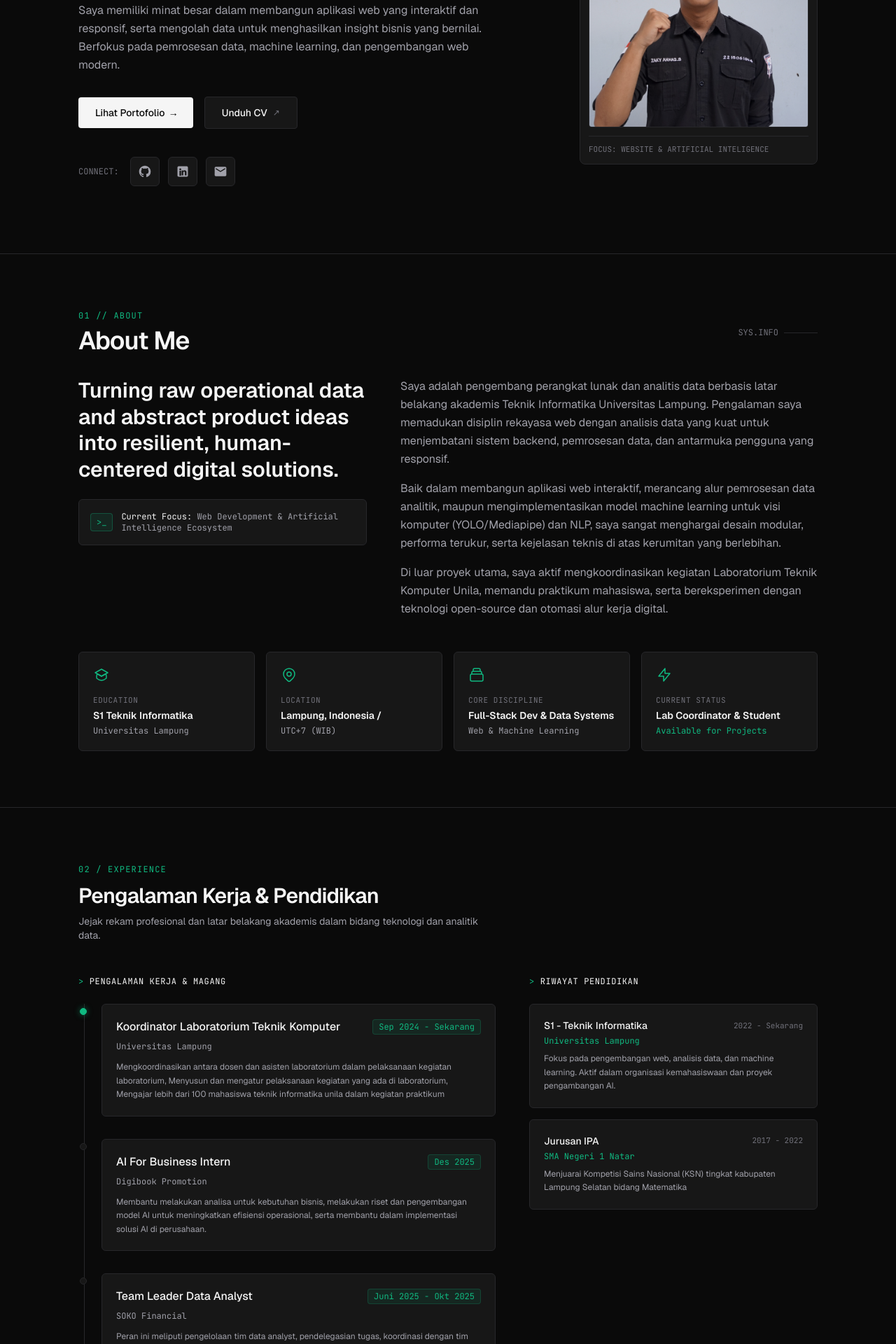
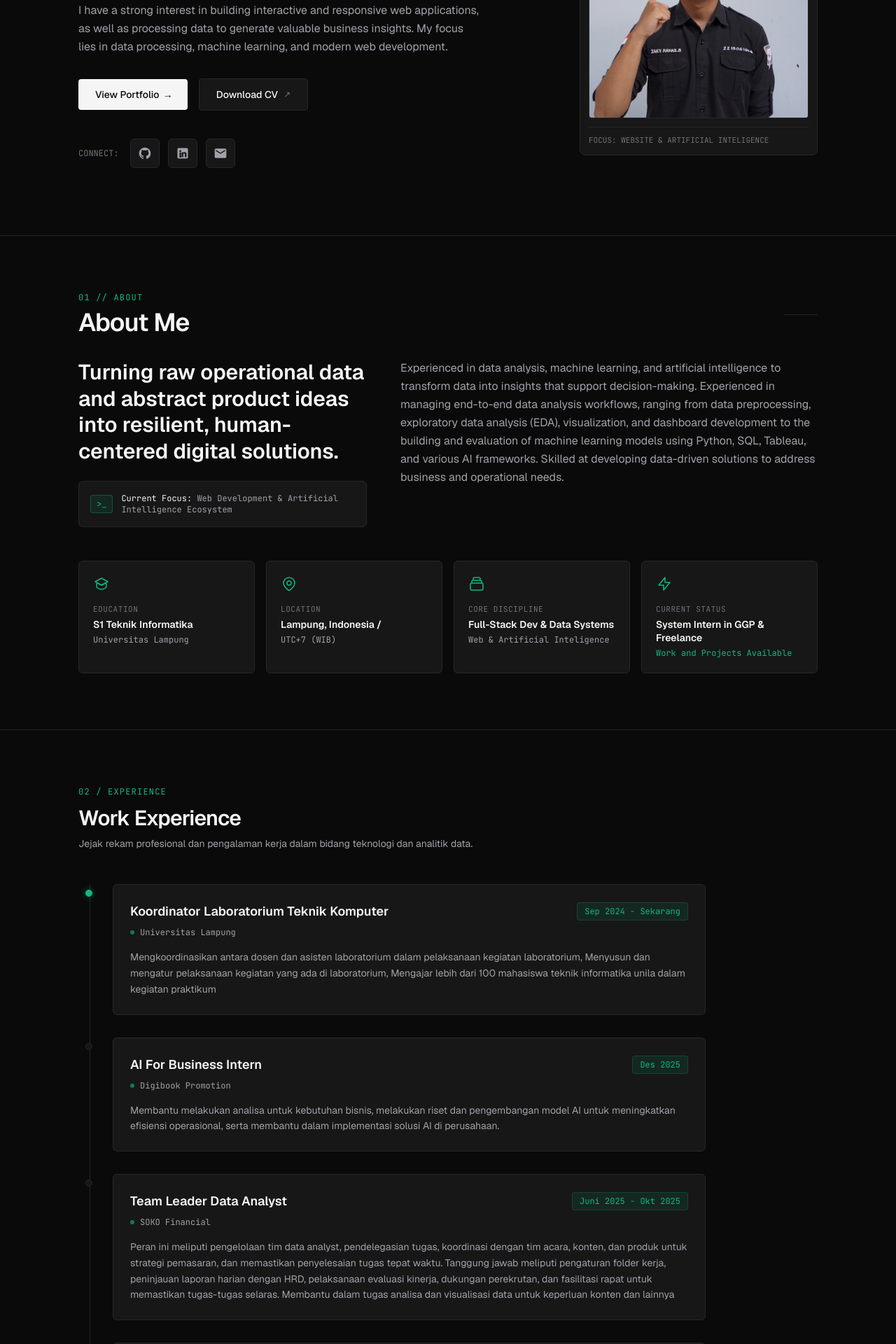
Before and after one commit to zakiahmadbasyary/porto-react, a React (Vite) app: page / in a window 1280 px wide. Shown: the part 320-2240 px from the top of the page at 70% size. Built offline with nearby package versions, Linux system fonts and the light colour scheme.

Commit message:
update konten

```diff
--- a/src/components/sections/About.jsx
+++ b/src/components/sections/About.jsx
@@ -17,7 +17,7 @@ export default function About() {
           </div>
 
           <div className="hidden sm:flex items-center gap-2 font-mono text-xs text-[#71717A]">
-            <span>SYS.INFO</span>
+            {/* <span>SYS.INFO</span> */}
             <span className="w-12 h-[1px] bg-[#27272A]" />
           </div>
         </div>
@@ -57,15 +57,12 @@ export default function About() {
             transition={{ duration: 0.6, delay: 0.15 }}
           >
             <p>
-              Saya adalah pengembang perangkat lunak dan analitis data berbasis latar belakang akademis Teknik Informatika Universitas Lampung. Pengalaman saya memadukan disiplin rekayasa web dengan analisis data yang kuat untuk menjembatani sistem backend, pemrosesan data, dan antarmuka pengguna yang responsif.
-            </p>
-
-            <p>
-              Baik dalam membangun aplikasi web interaktif, merancang alur pemrosesan data analitik, maupun mengimplementasikan model machine learning untuk visi komputer (YOLO/Mediapipe) dan NLP, saya sangat menghargai desain modular, performa terukur, serta kejelasan teknis di atas kerumitan yang berlebihan.
-            </p>
-
-            <p>
-              Di luar proyek utama, saya aktif mengkoordinasikan kegiatan Laboratorium Teknik Komputer Unila, memandu praktikum mahasiswa, serta bereksperimen dengan teknologi open-source dan otomasi alur kerja digital.
+            Experienced in data analysis, machine learning, and artificial intelligence to transform data into
+            insights that support decision-making. Experienced in managing end-to-end data analysis
+            workflows, ranging from data preprocessing, exploratory data analysis (EDA), visualization,
+            and dashboard development to the building and evaluation of machine learning models using
+            Python, SQL, Tableau, and various AI frameworks. Skilled at developing data-driven solutions
+            to address business and operational needs.
             </p>
           </motion.div>
 
@@ -149,7 +146,7 @@ export default function About() {
                 Full-Stack Dev &amp; Data Systems
               </div>
               <div className="text-xs text-[#A1A1AA] mt-1 font-mono">
-                Web &amp; Machine Learning
+                Web &amp; Artificial Inteligence
               </div>
             </div>
           </motion.div>
@@ -172,10 +169,10 @@ export default function About() {
                 CURRENT STATUS
               </div>
               <div className="font-semibold text-sm text-[#F5F5F5] leading-snug">
-                Lab Coordinator &amp; Student
+                System Intern in GGP &amp; Freelance
               </div>
               <div className="text-xs text-[#10B981] mt-1 font-mono">
-                Available for Projects
+                Work and Projects Available
               </div>
             </div>
           </motion.div>
--- a/src/components/sections/Experience.jsx
+++ b/src/components/sections/Experience.jsx
@@ -1,6 +1,5 @@
 import { motion } from "framer-motion";
 import { experiences } from "../../data/experience";
-import { educations } from "../../data/education";
 
 export default function Experience() {
   return (
@@ -15,23 +14,16 @@ export default function Experience() {
         {/* SECTION HEADING */}
         <div className="mb-12">
           <h2 className="text-2xl md:text-3xl font-semibold text-[#F5F5F5] tracking-tight">
-            Pengalaman Kerja &amp; Pendidikan
+            Work Experience
           </h2>
           <p className="text-[#A1A1AA] text-sm mt-2 max-w-xl">
-            Jejak rekam profesional dan latar belakang akademis dalam bidang teknologi dan analitik data.
+            Jejak rekam profesional dan pengalaman kerja dalam bidang teknologi dan analitik data.
           </p>
         </div>
 
-        {/* 2-COLUMN TIMELINE GRID */}
-        <div className="grid md:grid-cols-12 gap-10 md:gap-12">
-
-          {/* WORK EXPERIENCE (7 cols on desktop) */}
-          <div className="md:col-span-7 space-y-6">
-            <h3 className="font-mono text-xs uppercase tracking-wider text-[#F5F5F5] flex items-center gap-2 mb-6">
-              <span className="text-[#10B981]">&gt;</span> PENGALAMAN KERJA &amp; MAGANG
-            </h3>
-
-            <div className="relative border-l border-[#27272A] pl-6 space-y-8 ml-2">
+        {/* FULL WIDTH VERTICAL TIMELINE */}
+        <div className="max-w-4xl">
+          <div className="relative border-l border-[#27272A] pl-6 sm:pl-8 space-y-8 ml-2 sm:ml-4">
             {experiences.map((item, index) => (
               <motion.div
                 key={index}
@@ -43,7 +35,7 @@ export default function Experience() {
               >
                 {/* TIMELINE PULSE CIRCLE */}
                 <span
-                    className={`absolute -left-[31px] top-1.5 w-2.5 h-2.5 rounded-full border ${
+                  className={`absolute -left-[31px] sm:-left-[39px] top-2 w-2.5 h-2.5 rounded-full border ${
                     item.active
                       ? "bg-[#10B981] border-[#10B981] shadow-[0_0_8px_rgba(16,185,129,0.5)]"
                       : "bg-[#171717] border-[#27272A] group-hover:border-[#10B981]"
@@ -51,21 +43,22 @@ export default function Experience() {
                 />
 
                 {/* EXPERIENCE CARD */}
-                  <div className="bg-[#171717] border border-[#27272A] group-hover:border-[#3F3F46] rounded-md p-5 transition-colors">
-                    <div className="flex flex-wrap items-center justify-between gap-2 mb-2">
-                      <h4 className="font-medium text-[#F5F5F5] text-base">
+                <div className="bg-[#171717] border border-[#27272A] group-hover:border-[#3F3F46] rounded-md p-6 transition-colors">
+                  <div className="flex flex-wrap items-center justify-between gap-3 mb-2">
+                    <h3 className="font-semibold text-[#F5F5F5] text-lg group-hover:text-[#10B981] transition-colors">
                       {item.role}
-                      </h4>
-                      <span className="font-mono text-xs text-[#10B981] bg-[#10B981]/10 px-2 py-0.5 rounded border border-[#10B981]/20">
+                    </h3>
+                    <span className="font-mono text-xs text-[#10B981] bg-[#10B981]/10 px-2.5 py-1 rounded border border-[#10B981]/20">
                       {item.period}
                     </span>
                   </div>
 
-                    <div className="font-mono text-xs text-[#A1A1AA] mb-3">
-                      {item.company}
+                  <div className="font-mono text-xs text-[#A1A1AA] mb-4 flex items-center gap-2">
+                    <span className="w-1.5 h-1.5 rounded-full bg-[#10B981]/60" />
+                    <span>{item.company}</span>
                   </div>
 
-                    <p className="text-xs text-[#A1A1AA] leading-relaxed">
+                  <p className="text-sm text-[#A1A1AA] leading-relaxed">
                     {item.description}
                   </p>
                 </div>
@@ -74,44 +67,6 @@ export default function Experience() {
           </div>
         </div>
 
-          {/* EDUCATION (5 cols on desktop) */}
-          <div className="md:col-span-5 space-y-6">
-            <h3 className="font-mono text-xs uppercase tracking-wider text-[#F5F5F5] flex items-center gap-2 mb-6">
-              <span className="text-[#10B981]">&gt;</span> RIWAYAT PENDIDIKAN
-            </h3>
-
-            <div className="space-y-4">
-              {educations.map((item, index) => (
-                <motion.div
-                  key={index}
-                  className="bg-[#171717] border border-[#27272A] hover:border-[#3F3F46] rounded-md p-5 transition-colors"
-                  initial={{ opacity: 0, y: 20 }}
-                  whileInView={{ opacity: 1, y: 0 }}
-                  viewport={{ once: true }}
-                  transition={{ delay: index * 0.1, duration: 0.5 }}
-                >
-                  <div className="flex items-center justify-between gap-2 mb-1">
-                    <h4 className="font-medium text-[#F5F5F5] text-sm">
-                      {item.title}
-                    </h4>
-                    <span className="font-mono text-[11px] text-[#71717A]">
-                      {item.period}
-                    </span>
-                  </div>
-
-                  <div className="font-mono text-xs text-[#10B981] mb-2">
-                    {item.institution}
-                  </div>
-
-                  <p className="text-xs text-[#A1A1AA] leading-relaxed">
-                    {item.description}
-                  </p>
-                </motion.div>
-              ))}
-            </div>
-          </div>
-
-        </div>
       </div>
     </section>
   );
--- a/src/components/sections/Hero.jsx
+++ b/src/components/sections/Hero.jsx
@@ -45,7 +45,7 @@ export default function Hero() {
 
             {/* MAIN HEADLINE */}
             <h1 className="text-3xl sm:text-4xl md:text-5xl font-semibold tracking-tight text-[#F5F5F5] leading-[1.15]">
-              Hi, saya <span className="text-[#10B981]">Zaki Ahmad Basyary</span>.
+              Hi, I'am <span className="text-[#10B981]">Zaki Ahmad Basyary</span>.
             </h1>
 
             {/* DYNAMIC ROLE */}
@@ -67,9 +67,7 @@ export default function Hero() {
 
             {/* DESCRIPTION */}
             <p className="mt-6 text-[#A1A1AA] text-base leading-relaxed max-w-xl">
-              Saya memiliki minat besar dalam membangun aplikasi web yang interaktif dan responsif,
-              serta mengolah data untuk menghasilkan insight bisnis yang bernilai.
-              Berfokus pada pemrosesan data, machine learning, dan pengembangan web modern.
+              I have a strong interest in building interactive and responsive web applications, as well as processing data to generate valuable business insights. My focus lies in data processing, machine learning, and modern web development.
             </p>
 
             {/* CTA BUTTONS */}
@@ -78,7 +76,7 @@ export default function Hero() {
                 href="#projects"
                 className="bg-[#F5F5F5] text-[#0A0A0A] hover:bg-[#E5E2E1] font-medium text-sm px-6 py-3 rounded transition-all flex items-center gap-2 group"
               >
-                <span>Lihat Portofolio</span>
+                <span>View Portfolio</span>
                 <span className="font-mono transition-transform group-hover:translate-x-1">→</span>
               </a>
 
@@ -88,7 +86,7 @@ export default function Hero() {
                 rel="noopener noreferrer"
                 className="bg-[#171717] text-[#F5F5F5] hover:bg-[#1F1F23] border border-[#27272A] hover:border-[#3F3F46] font-medium text-sm px-6 py-3 rounded transition-all flex items-center gap-2"
               >
-                <span>Unduh CV</span>
+                <span>Download CV</span>
                 <span className="font-mono text-xs text-[#71717A]">↗</span>
               </a>
             </div>
```
Lines whose indentation alone changed are shown as unchanged.
